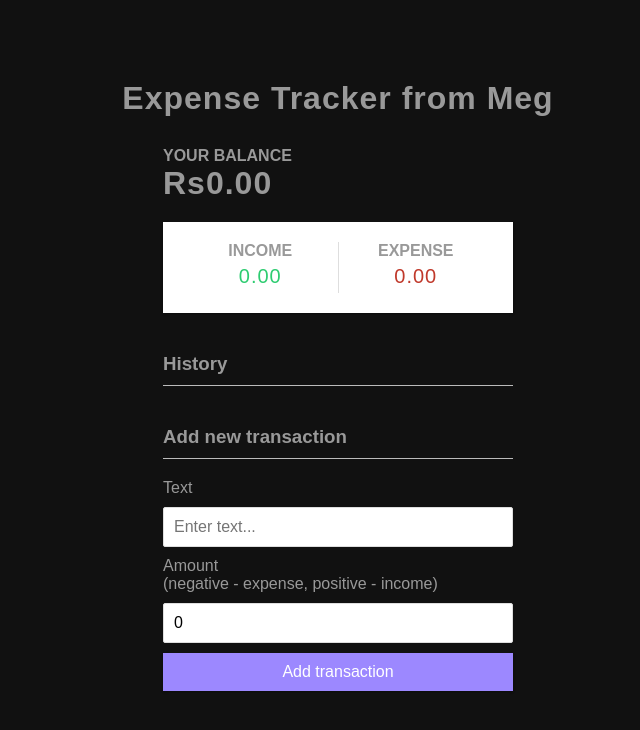
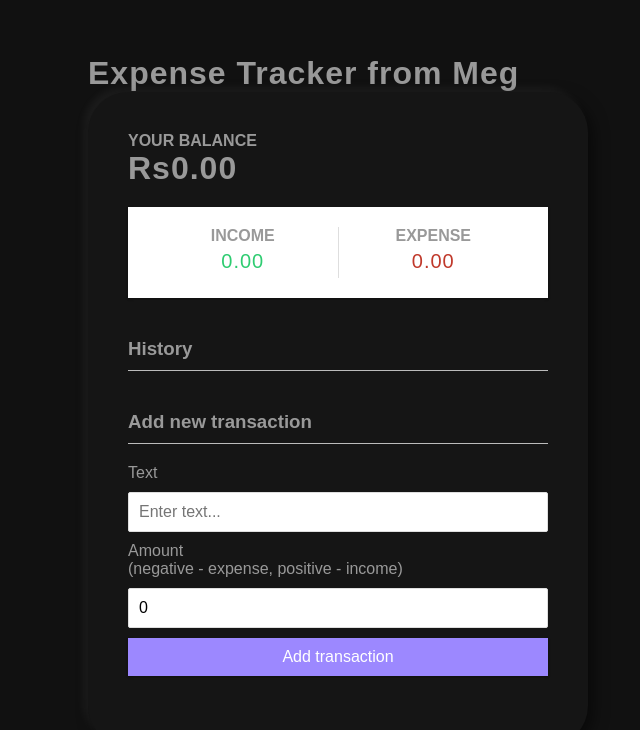
Before and after one commit to Saad-Ansari07/React-Expense-Tracker, a React (Create React App) app: page / in a window 1280 px wide. Shown: the top 730 px of the page, without its empty margins (302-942 px from the left). Built offline with nearby package versions, Linux system fonts and the light colour scheme.

Commit message:
Update App.css

```diff
--- a/src/App.css
+++ b/src/App.css
@@ -37,8 +37,13 @@ body {
 }
 
 .container {
-  margin: 30px auto;
-  width: 350px;
+  position: relative;
+  width: 500px;
+  padding: 40px;
+  background: #151515;
+  border-radius: 40px;
+  box-shadow: -5px -5px 10px rgba(255,255,255,0.05),
+                5px 5px 15px rgba(0, 0, 0, 0.5);
 }
 
 h1 {
```
